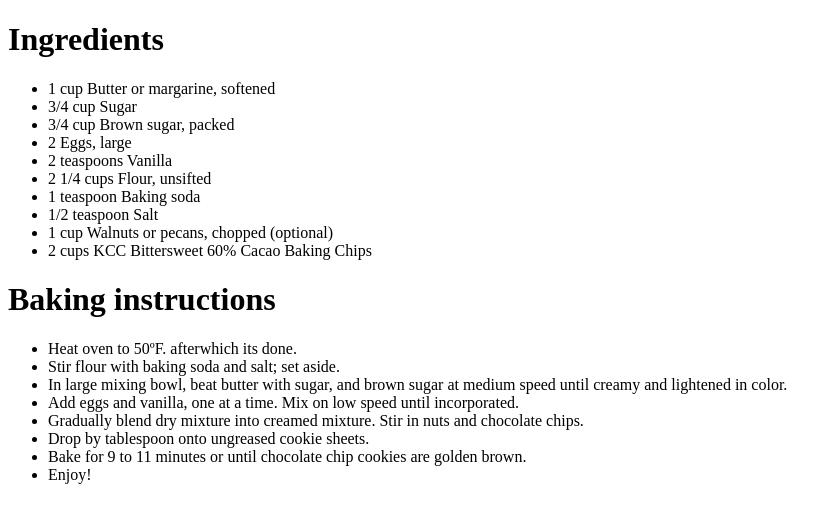
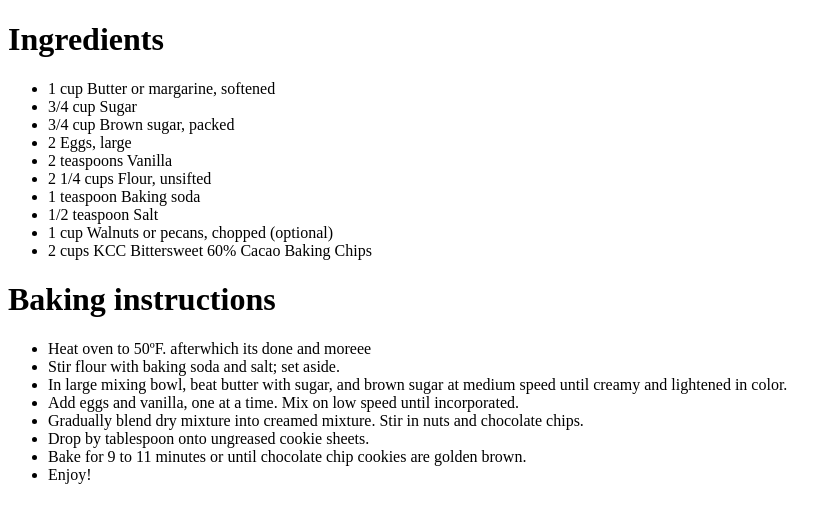
Before and after one commit to davidthereal/testrepo2, a plain HTML site: page secret recipe.htm in a window 1280 px wide. Shown: the whole page, without its empty margins (0-837 px from the left). Drawn offline with Linux system fonts and the light colour scheme.

Commit message:
lets try to commit and merge to main

```diff
--- a/secret recipe.htm
+++ b/secret recipe.htm
@@ -17,7 +17,7 @@
 </ul>
 <h1>Baking instructions</h1>
 <ul>
-<li>Heat oven to 50ºF. afterwhich its done.</li>
+<li>Heat oven to 50ºF. afterwhich its done and moreee</li>
 <li>Stir flour with baking soda and salt; set aside.</li>
 <li>In large mixing bowl, beat butter with sugar, and brown sugar at medium speed until creamy and lightened in color.</li>
 <li>Add eggs and vanilla, one at a time. Mix on low speed until incorporated.</li>
```
